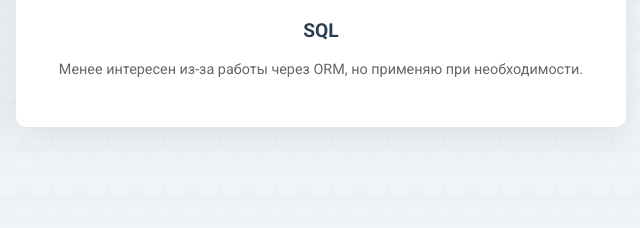
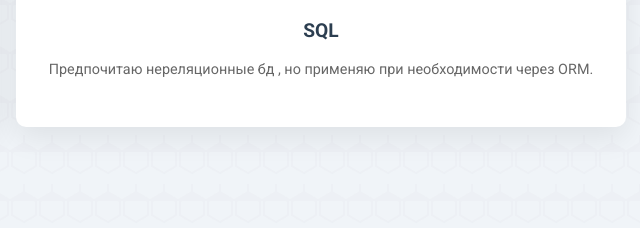
Before and after one commit to RitinaADM/resume, a plain HTML site: page index.html in a window 1280 px wide. Shown: the part 6970-7198 px from the top of the page, 634-1274 px from the left. Drawn offline with Linux system fonts and the light colour scheme.

Commit message:
Update index.html

```diff
--- a/index.html
+++ b/index.html
@@ -363,7 +363,7 @@
             <div class="tech-card" data-tilt>
                 <img src="https://cdn.worldvectorlogo.com/logos/sqlite.svg" alt="SQL">
                 <h3>SQL</h3>
-                <p>Менее интересен из-за работы через ORM, но применяю при необходимости.</p>
+                <p>Предпочитаю нереляционные бд , но применяю при необходимости через ORM.</p>
             </div>
         </div>
     </section>
```
